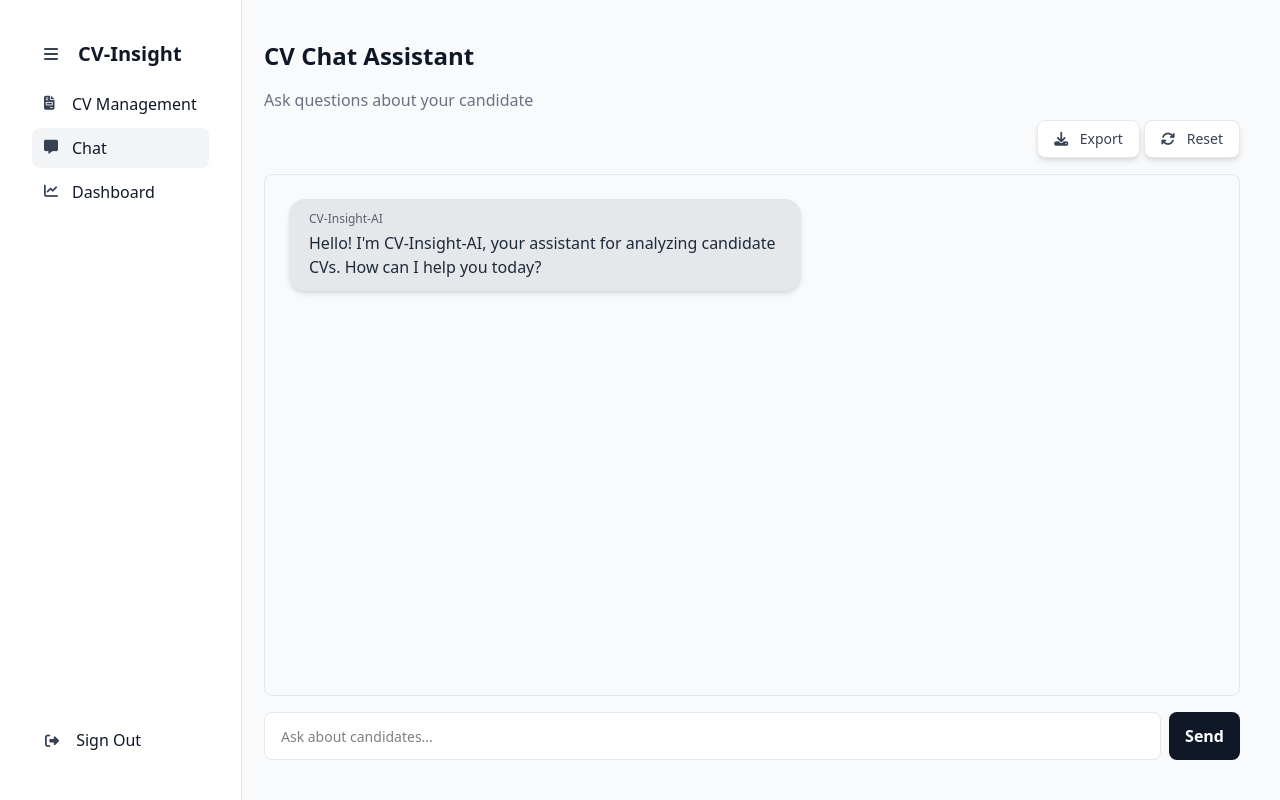
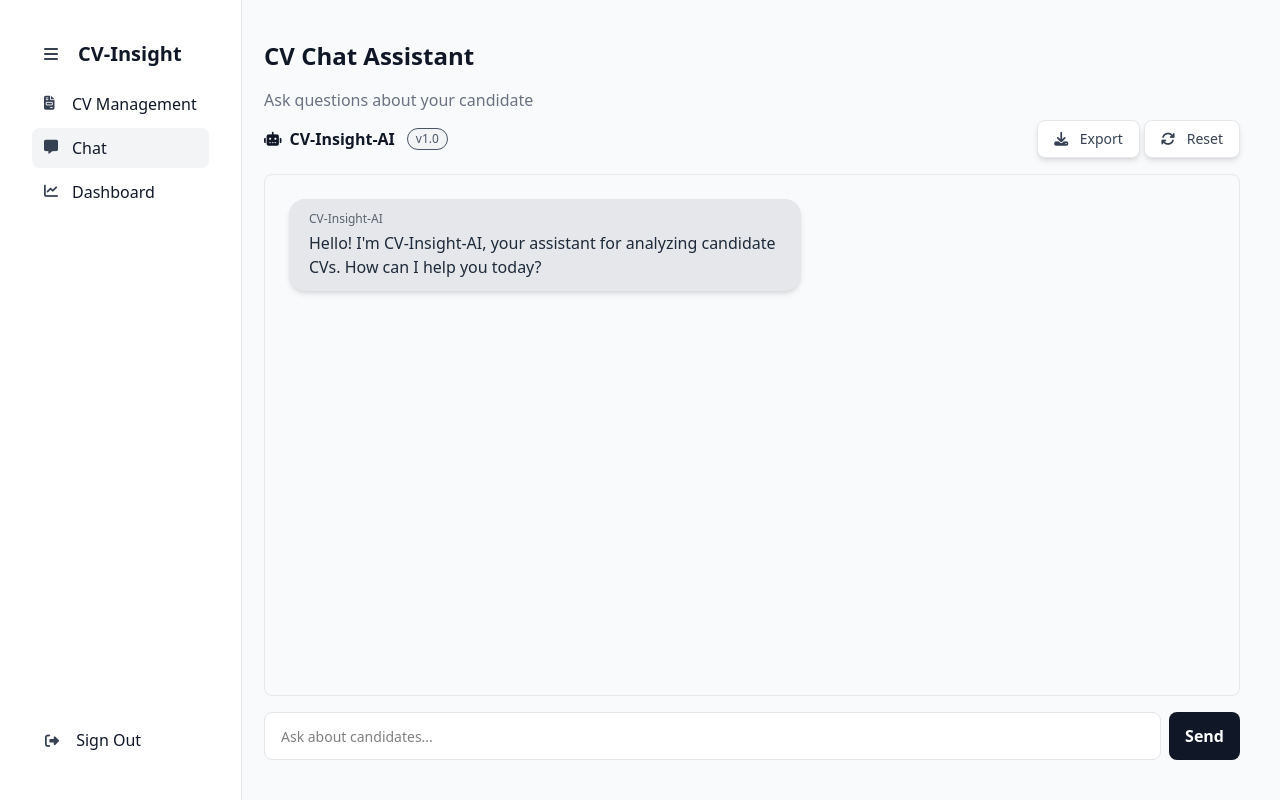
Before and after one commit to TrisnaUtama/cryptova-ai-hr-advisor, a Django app: page /chat/ in a window 1280 px wide. Run offline with Django 5.2, Linux system fonts and the light colour scheme; the visitor is signed in with stand-in values (Sample User, id 1).

Commit message:
feat(chat): enhance chat room UI with AI branding and version display

```diff
--- a/static/output.css
+++ b/static/output.css
@@ -47,6 +47,8 @@
     --text-xs--line-height: calc(1 / 0.75);
     --text-sm: 0.875rem;
     --text-sm--line-height: calc(1.25 / 0.875);
+    --text-base: 1rem;
+    --text-base--line-height: calc(1.5 / 1);
     --text-lg: 1.125rem;
     --text-lg--line-height: calc(1.75 / 1.125);
     --text-xl: 1.25rem;
@@ -283,6 +285,9 @@
   .ml-1 {
     margin-left: calc(var(--spacing) * 1);
   }
+  .ml-2 {
+    margin-left: calc(var(--spacing) * 2);
+  }
   .ml-3 {
     margin-left: calc(var(--spacing) * 3);
   }
@@ -333,6 +338,9 @@
   }
   .min-h-screen {
     min-height: 100vh;
+  }
+  .w-2 {
+    width: calc(var(--spacing) * 2);
   }
   .w-4 {
     width: calc(var(--spacing) * 4);
@@ -646,6 +654,10 @@
     font-size: var(--text-3xl);
     line-height: var(--tw-leading, var(--text-3xl--line-height));
   }
+  .text-base {
+    font-size: var(--text-base);
+    line-height: var(--tw-leading, var(--text-base--line-height));
+  }
   .text-lg {
     font-size: var(--text-lg);
     line-height: var(--tw-leading, var(--text-lg--line-height));
@@ -688,6 +700,9 @@
   }
   .text-gray-500 {
     color: var(--color-gray-500);
+  }
+  .text-gray-600 {
+    color: var(--color-gray-600);
   }
   .text-gray-700 {
     color: var(--color-gray-700);
--- a/templates/chat/room.html
+++ b/templates/chat/room.html
@@ -7,7 +7,11 @@ CV Chat Assistant
     <h1 class="text-2xl font-bold text-gray-900 mb-4">CV Chat Assistant</h1>
     <p class="text-gray-500 mb-2">Ask questions about your candidate</p>
     <div class="flex items-center justify-between mb-4">
-        <div></div>
+        <div class="inline-flex items-center gap-2 font-semibold text-gray-900 text-md">
+            <i class="fas fa-robot text-sm"></i>
+            CV-Insight-AI
+            <span class="ml-1 px-2 py-0.5 rounded-full bg-gray-100 border text-xs font-medium text-gray-600 align-middle">v1.0</span>
+        </div>
         <div>
             <button
                 class="px-4 py-2 cursor-pointer rounded-lg bg-white text-gray-700 hover:bg-gray-200 transition-all border border-gray-200 shadow-md text-sm font-medium">
```
